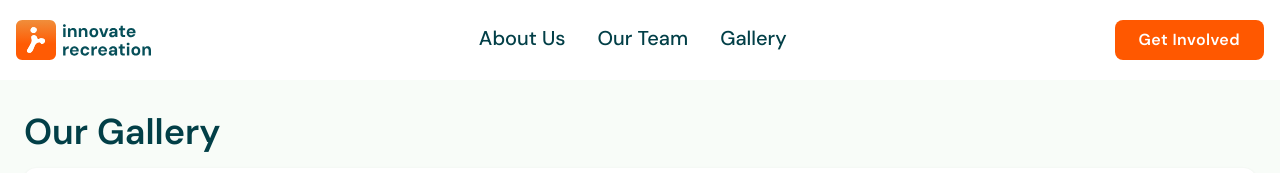
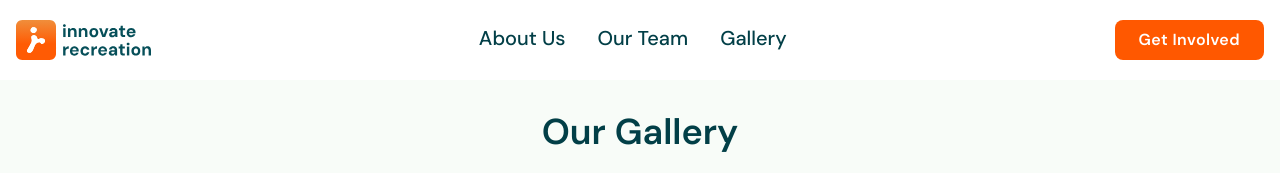
Before and after one commit to langararec/IDEAS-website, a React (Vite) app in the folder frontend/: page /gallery in a window 1280 px wide. Shown: the top 173 px of the page. Built offline with nearby package versions, Linux system fonts and the light colour scheme.

Commit message:
updated the gallery title positioning

```diff
--- a/frontend/src/pages/Gallery/Gallery.tsx
+++ b/frontend/src/pages/Gallery/Gallery.tsx
@@ -85,7 +85,7 @@ const Gallery = () => {
         <div className="w-full bg-base-100 min-h-[80vh]">
             <div className="max-w-7xl mx-auto p-6 py-8 ">
                 <div className="mb-12">
-                    <h2 className="text-3xl md:text-4xl font-bold text-primary mb-4 font-dm-sans">
+                    <h2 className="text-3xl md:text-4xl font-bold text-primary mb-6 font-dm-sans text-center">
                         Our Gallery
                     </h2>
                     {/* Tab Navigation - Imitating ItemToggle design */}
```
